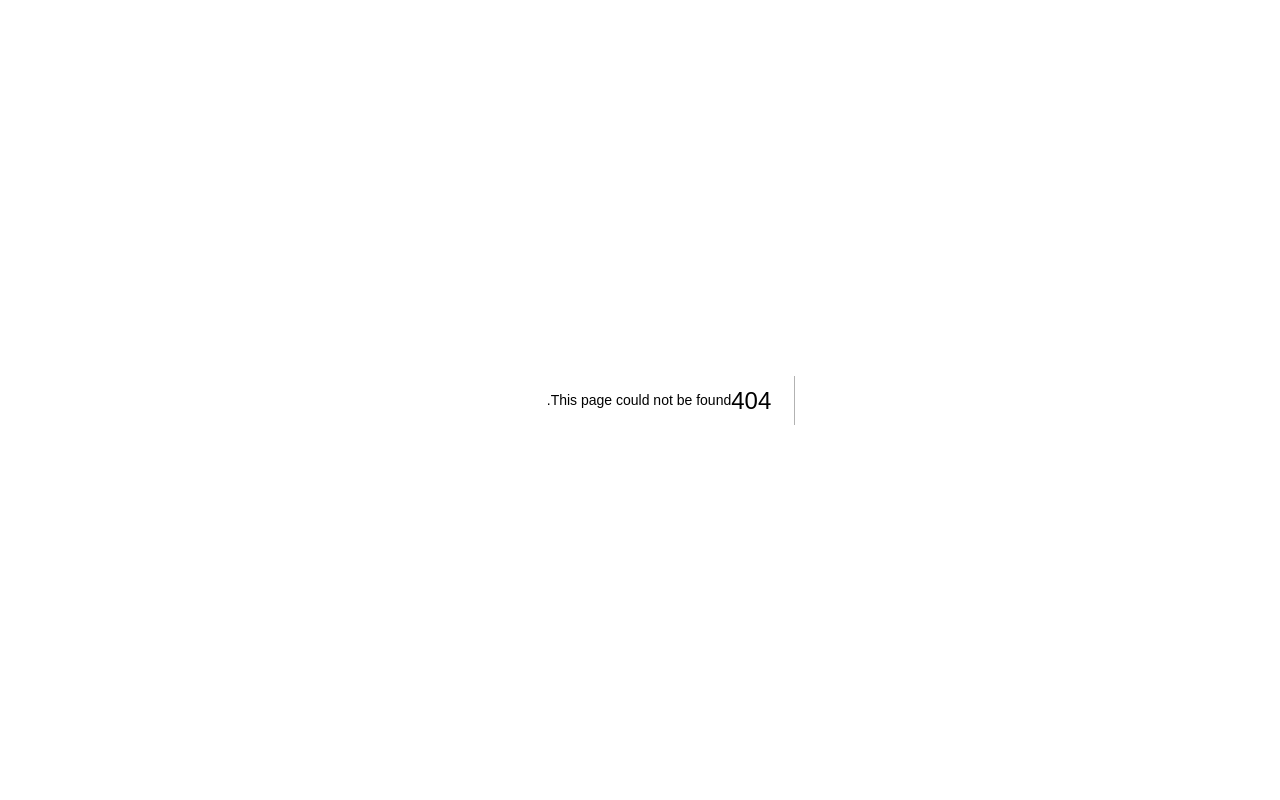
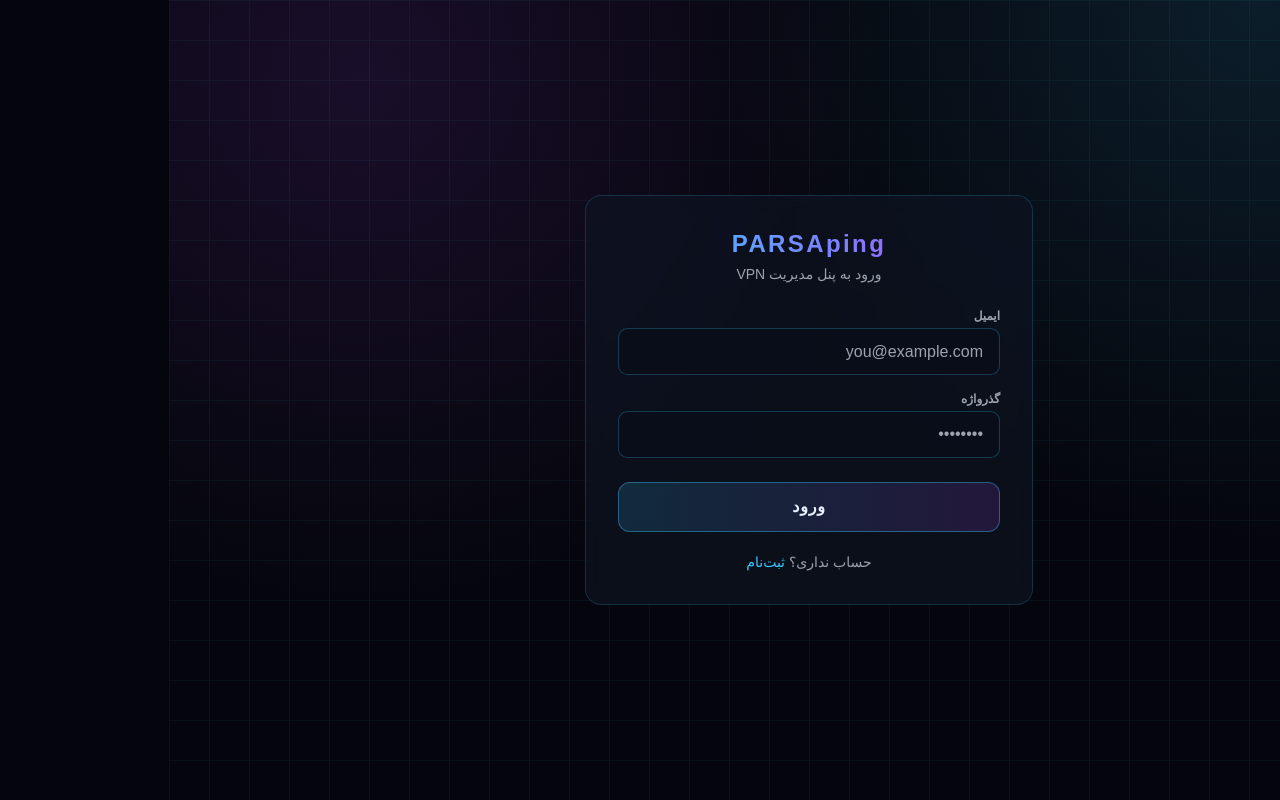
Before and after one commit to porsakh13-coder/PARSAping, a Next.js app in the folder frontend/: page /login in a window 1280 px wide. Before the commit this address had no page. Built offline with nearby package versions, Linux system fonts and the light colour scheme.

Commit message:
Create page.tsx

```diff
--- /dev/null
+++ b/frontend/app/login/page.tsx
@@ -0,0 +1,75 @@
+"use client";
+import { useState } from "react";
+import { useRouter } from "next/navigation";
+import Link from "next/link";
+import { api, ApiError } from "@/lib/api";
+
+export default function LoginPage() {
+  const router = useRouter();
+  const [email, setEmail] = useState("");
+  const [password, setPassword] = useState("");
+  const [error, setError] = useState<string | null>(null);
+  const [loading, setLoading] = useState(false);
+
+  async function onSubmit(e: React.FormEvent) {
+    e.preventDefault();
+    setError(null);
+    setLoading(true);
+    try {
+      await api.post("/auth/login", { email, password });
+      router.push("/dashboard");
+    } catch (err) {
+      setError(err instanceof ApiError ? err.message : "ورود ناموفق بود");
+    } finally {
+      setLoading(false);
+    }
+  }
+
+  return (
+    <main className="flex min-h-screen items-center justify-center px-4">
+      <form onSubmit={onSubmit} className="glass-panel w-full max-w-md p-8 animate-floatUp">
+        <h1 className="font-display neon-text mb-1 text-center text-2xl font-black tracking-widest">
+          PARSAping
+        </h1>
+        <p className="mb-6 text-center text-sm text-gray-400">ورود به پنل مدیریت VPN</p>
+
+        {error && (
+          <div className="mb-4 rounded-lg border border-red-500/40 bg-red-500/10 px-4 py-2 text-sm text-red-300">
+            {error}
+          </div>
+        )}
+
+        <label className="mb-1 block text-xs font-semibold text-gray-400">ایمیل</label>
+        <input
+          type="email"
+          required
+          value={email}
+          onChange={(e) => setEmail(e.target.value)}
+          className="input-cyber mb-4 w-full"
+          placeholder="you@example.com"
+        />
+
+        <label className="mb-1 block text-xs font-semibold text-gray-400">گذرواژه</label>
+        <input
+          type="password"
+          required
+          value={password}
+          onChange={(e) => setPassword(e.target.value)}
+          className="input-cyber mb-6 w-full"
+          placeholder="••••••••"
+        />
+
+        <button type="submit" disabled={loading} className="btn-neon w-full">
+          {loading ? "در حال ورود..." : "ورود"}
+        </button>
+
+        <p className="mt-5 text-center text-sm text-gray-400">
+          حساب نداری؟{" "}
+          <Link href="/register" className="text-neon-blue hover:underline">
+            ثبت‌نام
+          </Link>
+        </p>
+      </form>
+    </main>
+  );
+}
```
